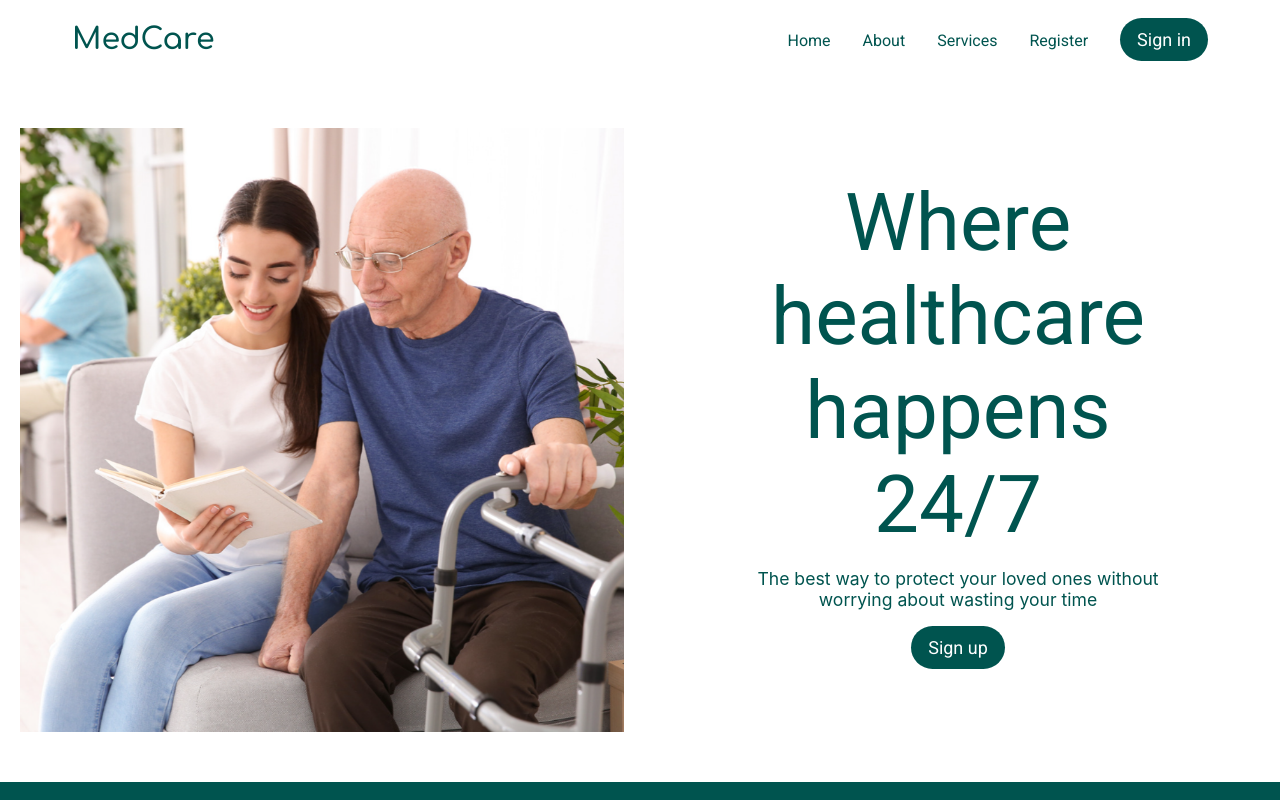
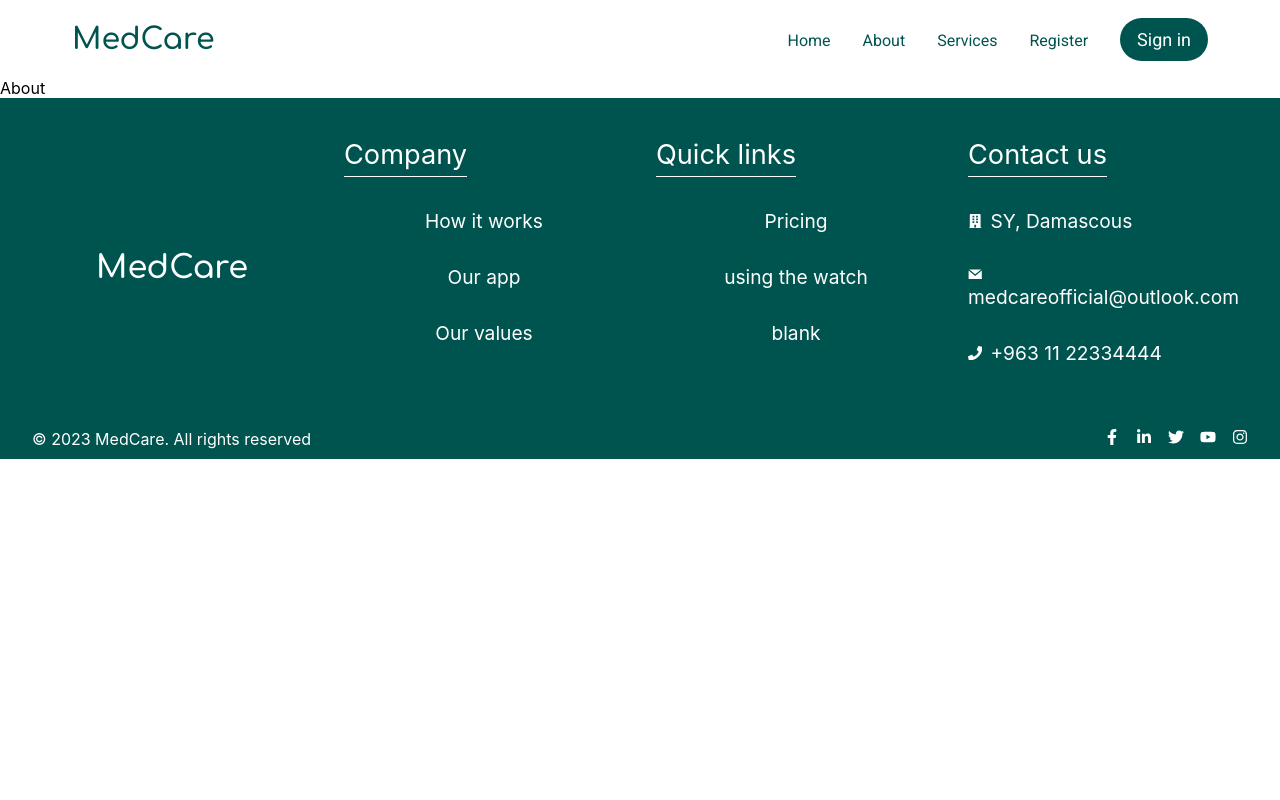
Before and after one commit to mohamad-alkaadi/MedCare, a React (Create React App) app in the folder final_last-version/: page / in a window 1280 px wide. Shown: the top 800 px of the page. Built offline with nearby package versions, Linux system fonts and the light colour scheme; a web font is replaced by a local one.

Commit message:
starting with about us

```diff
--- a/final_last-version/src/App.js
+++ b/final_last-version/src/App.js
@@ -4,14 +4,16 @@ import Services from './Page/Services/Services';
 import Footer from './common/Footer';
 import NavBar from './common/NavBar';
 import Register from './Page/Register';
+import About from './Page/About/About';
 
 function App() {
   return (
     <div className="App">
       <NavBar/>
-      <Home/>
-      <Register/>
-      <Services/>
+      {/* <Home/> */}
+      {/* <Register/> */}
+      {/* <Services/> */}
+      <About/>
       <Footer/>
     </div>
   );
--- /dev/null
+++ b/final_last-version/src/Page/About/About.js
@@ -0,0 +1,9 @@
+import React from 'react'
+
+const About = () => {
+  return (
+    <div>About</div>
+  )
+}
+
+export default About
```
Also changed, not shown: final_last-version/src/Page/About/AboutOne.js (added, +9 -0 lines).
